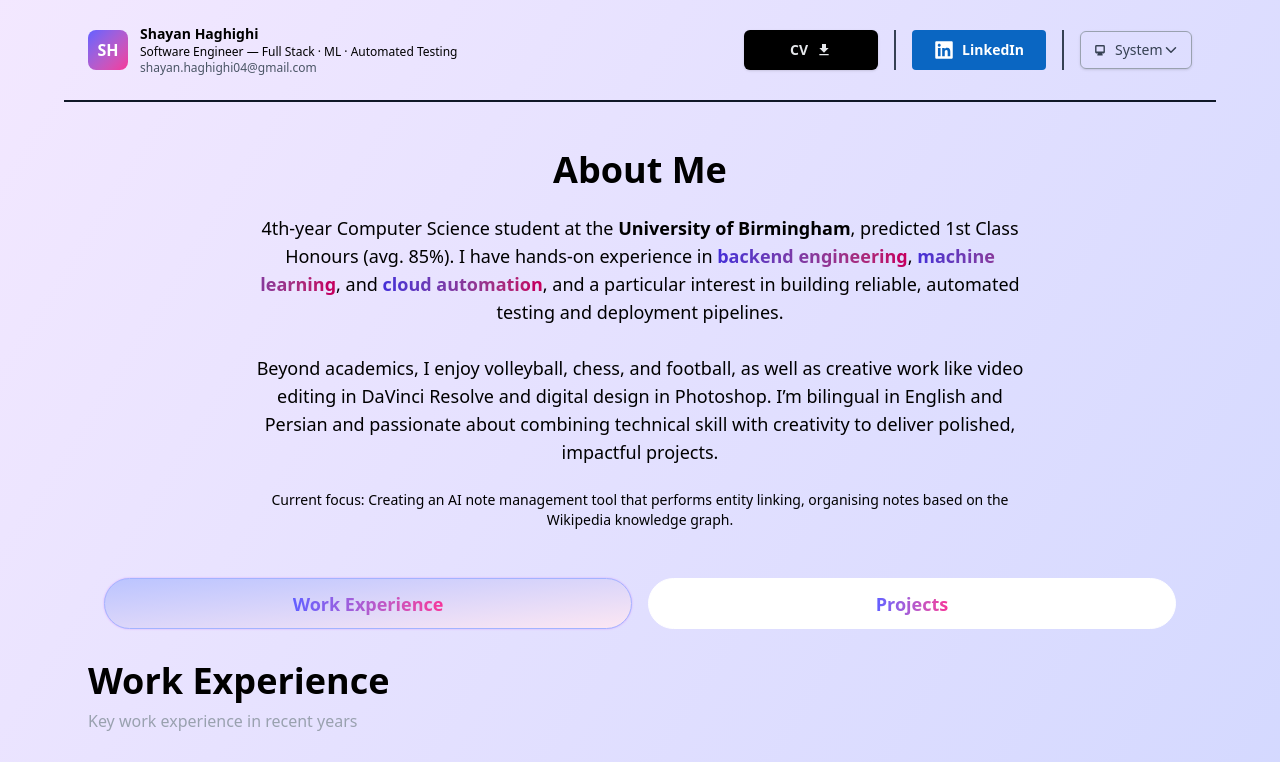
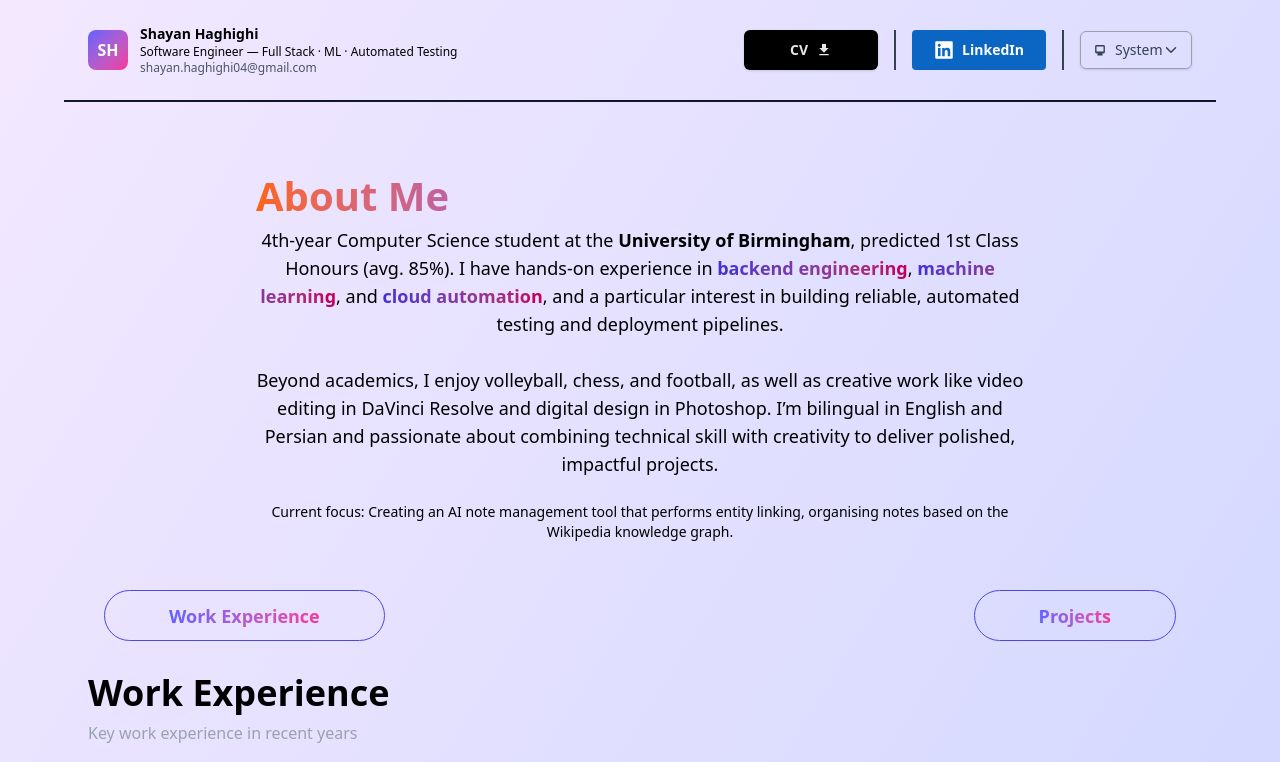
Before and after one commit to ShayanHaghighi/portfolio, a Next.js app: page / in a window 1280 px wide. Shown: the top 762 px of the page. Built offline with nearby package versions, Linux system fonts and the light colour scheme.

Commit message:
update colors

```diff
--- a/src/app/globals.css
+++ b/src/app/globals.css
@@ -3,30 +3,141 @@
 @custom-variant dark (&:where([data-theme=dark], [data-theme=dark] *));
 
 :root {
-    --background: #ffffff;
-    --foreground: #171717;
+  /* based on the "Catpuccin Machiatto" theme */
+  --theme-base00: 95.78% 0.006 264.5;
+  --theme-base01: 93.35% 0.009 264.5;
+  --theme-base02: 85.75% 0.014 268.5;
+  --theme-base03: 80.83% 0.017 271.2;
+  --theme-base04: 75.84% 0.02 273.2;
+  --theme-base05: 43.55% 0.043 279.3;
+  --theme-base06: 71.41% 0.105 33.1;
+  --theme-base07: 66.38% 0.175 273.1;
+  --theme-base08: 55.05% 0.216 19.81;
+  --theme-base09: 69.2% 0.204 42.43;
+  --theme-base0A: 71.4% 0.149 67.78;
+  --theme-base0B: 62.5% 0.177 140.4;
+  --theme-base0C: 60.23% 0.098 201.1;
+  --theme-base0D: 55.86% 0.226 262.1;
+  --theme-base0E: 55.47% 0.25 297;
+  --theme-base0F: 68.56% 0.126 20.87;
+  --theme-bg: 100% 0 0;
+  --theme-fg: 0% 0 0;
+}
+
+[data-theme="dark"] {
+  /* based on the "Catpuccin Mocha" theme */
+  --theme-base00: 24.29% 0.03 283.9;
+  --theme-base01: 21.55% 0.025 284.1;
+  --theme-base02: 32.4% 0.032 282;
+  --theme-base03: 40.37% 0.032 280.2;
+  --theme-base04: 47.65% 0.034 278.6;
+  --theme-base05: 87.87% 0.043 272.3;
+  --theme-base06: 92.26% 0.024 30.49;
+  --theme-base07: 81.66% 0.091 277.3;
+  --theme-base08: 75.56% 0.13 2.764;
+  --theme-base09: 82.37% 0.101 52.63;
+  --theme-base0A: 91.93% 0.07 86.53;
+  --theme-base0B: 85.77% 0.109 142.7;
+  --theme-base0C: 85.85% 0.079 182.7;
+  --theme-base0D: 76.64% 0.111 259.9;
+  --theme-base0E: 78.71% 0.119 304.8;
+  --theme-base0F: 87.97% 0.042 17.98;
+  --theme-fg: 100% 0 0;
+  --theme-bg: 0% 0 0;
 }
 
 @theme inline {
-    --color-background: var(--background);
-    --color-foreground: var(--foreground);
+  /* --color-*: initial; */
+  --color-base: oklch(var(--theme-bg));
+  --color-light: oklch(var(--theme-fg));
+
+  --color-blue: oklch(var(--theme-base0D));
+  /* rgb(15, 15, 32); */
+  --color-canvas-gradient-from: oklch(var(--theme-base00));
+  --color-canvas-gradient-to: oklch(var(--theme-base01));
+  --color-canvas-secondary: oklch(var(--theme-base02));
+
+  --color-text-primary: var(--color-light);
+  --color-text-inverse: oklch(var(--theme-base00));
+  --color-text-secondary: oklch(var(--theme-base05));
+  --color-text-tertiary: oklch(var(--theme-fg)/0.6);
+
+  --color-wex-company: var(--color-text-tertiary);
+  --color-wex-date: var(--color-text-tertiary);
+
+  --color-dropdown-border: oklch(var(--theme-base04));
+  --color-dropdown-bg: oklch(var(--theme-base00));
+  --color-dropdown-bg-selected: oklch(var(--theme-base02));
+  --color-dropdown-bg-hover: oklch(var(--theme-base03));
+
+  --color-text-title-1: oklch(var(--theme-base0E));
+  --color-text-title-2: oklch(var(--theme-base09));
+  --color-text-subtitle-1: oklch(var(--theme-base09));
+  --color-text-subtitle-2: oklch(var(--theme-base08));
+
+  --color-strong-1: oklch(var(--theme-base07));
+  --color-strong-2: oklch(var(--theme-base08));
+
+  --color-button-section-base: oklch(var(--theme-base01));
+  --color-section-text-selected: oklch(var(--theme-base00));
+  --color-section-1a: oklch(var(--theme-base09));
+  --color-section-1b: oklch(var(--theme-base08));
+  --color-section-2a: oklch(var(--theme-base0B));
+  --color-section-2b: oklch(var(--theme-base0C));
+
+  --color-button-secondary-bg: oklch(var(--theme-base00));
+  --color-button-secondary-text: oklch(var(--theme-base05));
+  --color-button-secondary-border: oklch(var(--theme-base03));
+  --color-button-secondary-border-hover: oklch(var(--theme-base09));
+
+  --color-button-cv-bg-1: oklch(var(--theme-base08));
+  --color-button-cv-bg-2: oklch(var(--theme-base09));
+  --color-button-linkedin-bg-1: oklch(var(--theme-base0C));
+  --color-button-linkedin-bg-2: oklch(var(--theme-base0D));
+
+  --color-timeline-blob: oklch(var(--theme-base0B));
+  --color-timeline-dash: oklch(var(--theme-base03));
+
+  --color-tags-bg: oklch(var(--theme-base02)/0.3);
+  --color-tags-border: oklch(var(--theme-base04));
+  --color-tags-hover-border: oklch(var(--theme-base09));
+  --color-tags-text: oklch(var(--theme-base05));
+
+  --color-block-bg-1: oklch(var(--theme-base00)/1);
+  --color-block-bg-2: oklch(var(--theme-base00)/1);
+  --color-block-border: oklch(var(--theme-base09));
+
+  --color-code-bg: oklch(var(--theme-base00));
+  --color-code-text: oklch(var(--theme-base00));
+  --color-code-copy-bg: oklch(var(--theme-base00));
+  --color-code-copy-fg: oklch(var(--theme-base00));
 }
 
-@theme {
-    --font-code: "Mono", sans-serif;
+h1 {
+  color: transparent;
+  background-image: linear-gradient(
+    to left,
+    var(--color-text-title-1) 0%,
+    var(--color-text-title-2) 100%
+  );
+  background-size: 200% 100%;
+  background-clip: text;
+  width: fit-content;
+  margin-bottom: 0.5rem;
+  margin-top: 1.5rem;
+  font-size: 2.5rem;
+  font-weight: bold;
 }
 
-@media (prefers-color-scheme: dark) {
-    :root {
-        /*--background: #0a0a0a;*/
-        /*--foreground: #ededed;*/
-    }
-}
+/* h2 { */
+/*   color: var(--color-text-subtitle-1); */
+/*   font-size: 2.25rem; */
+/* } */
 
 body {
-    /*background: var(--background);*/
-    /*color: var(--foreground);*/
-    font-family: system-ui, sans-serif, "Apple Color Emoji", "Segoe UI Emoji", "Segoe UI Symbol", "Noto Color Emoji";
+  font-family:
+    system-ui, sans-serif, "Apple Color Emoji", "Segoe UI Emoji",
+    "Segoe UI Symbol", "Noto Color Emoji";
 }
 
 .fade-up-on-view {
@@ -53,51 +164,114 @@ body {
 
 .fade-up-once {
   animation: fade-up-keyframes 0.6s ease-out forwards;
-    animation-iteration-count: 1
+  animation-iteration-count: 1;
+}
+
+.section-header-1 {
+  background-image: linear-gradient(
+    to left,
+    var(--color-section-1b) 0%,
+    var(--color-section-1a) 100%
+  );
+  color: transparent;
+  width: fit-content;
+  background-clip: text;
+}
+
+.section-header-2 {
+  background-image: linear-gradient(
+    to left,
+    var(--color-section-2b) 0%,
+    var(--color-section-2a) 100%
+  );
+  color: transparent;
+  width: fit-content;
+  background-clip: text;
+}
+
+.section-button {
+  width: fit-content;
+  padding: 0 4rem;
+  display: flex;
+  font-size: 2.25rem;
+  font-weight: 700;
+  flex-direction: row;
+  align-items: center;
+  justify-content: between;
+  gap: 0.5em;
+  padding-block: 0.75em;
+  cursor: pointer;
+  font-size: 0.875em;
+  border-width: 0.1rem;
+  border-radius: calc(infinity * 1px);
+  border-style: solid;
+}
+
+.section-button-1-unselected {
+  color: var(--color-section-1a);
+  background-color: transparent;
+  border-color: var(--color-section-1a);
+}
+
+.section-button-1-unselected:hover {
+  color: var(--color-section-text-selected);
+  border-color: transparent;
+
+  background-image: linear-gradient(
+    to left,
+    var(--color-section-1b) 0%,
+    var(--color-section-1a) 100%
+  );
+  background-size: 120% 100%;
+  background-position: center;
+}
+
+.section-button-1-selected {
+  border-color: transparent;
+
+  color: var(--color-section-text-selected);
+  background-image: linear-gradient(
+    to left,
+    var(--color-section-1a) 0%,
+    var(--color-section-1b) 100%
+  );
+  background-size: 120% 100%;
+  background-position: center;
+}
+
+.section-button-2-unselected {
+  background-color: transparent;
+  color: var(--color-section-2a);
+  border-color: var(--color-section-2a);
+}
+
+.section-button-2-unselected:hover {
+  border-color: transparent;
+
+  background-image: linear-gradient(
+    to left,
+    var(--color-section-2b) 0%,
+    var(--color-section-2a) 100%
+  );
+  background-size: 120% 100%;
+  background-position: center;
+  color: var(--color-section-text-selected);
+}
+
+.section-button-2-selected {
+  border-color: transparent;
+
+  background-image: linear-gradient(
+    to left,
+    var(--color-section-2a) 0%,
+    var(--color-section-2b) 80%
+  );
+  background-size: 120% 100%;
+  background-position: center;
+  color: var(--color-section-text-selected);
 }
 
 :root {
-    --bg-color: white;
-    --text-color: black;
-}
-
-/* Dark theme */
-[data-theme='dark'] {
-    --bg-color: #000000;
-    --text-color: white;
-}
-
-
-.section-button {
-    width: 100%;
-    display: flex;
-    flex-direction: row;
-    align-items: center;
-    justify-content: center;
-    gap: 0.5em;
-    padding-block: 0.75em;
-    cursor: pointer;
-    border: solid white 1px;
-    font-size: 0.875em;
-    transition: all 0.6s ease-out;
-    background-color: var(--section-button-default-bg);
-
-}
-
-.section-button:hover {
-    background-image: linear-gradient(to bottom left, var(--section-button-hover-color-1), var(--section-button-hover-color-2));
-    border-color: var(--section-button-hover-border-color);
-    box-shadow: 0 0 3px var(--section-button-shadow-color);
-
-}
-
-.section-button-selected{
-    background-image: linear-gradient(to bottom right,var(--section-button-selected-color-1), var(--section-button-selected-color-2));
-    border-color: var(--section-button-selected-border-color);
-    box-shadow: 0 0 2px var(--section-button-shadow-color);
-
-}
-:root{
   --section-button-default-bg: white;
   --section-button-hover-color-1: oklch(0.927 0.032 274.121);
   --section-button-hover-color-2: oklch(0.938 0.022 344.22);
@@ -107,7 +281,7 @@ body {
   --section-button-selected-color-2: oklch(94.8% 0.028 342.258);
   --section-button-selected-border-color: oklch(78.5% 0.115 274.713);
 }
-[data-theme='dark'] {
+[data-theme="dark"] {
   --section-button-default-bg: transparent;
   --section-button-hover-color-1: oklch(20.8% 0.042 265.755);
   --section-button-hover-color-2: oklch(37.9% 0.146 265.522);
@@ -117,7 +291,6 @@ body {
   --section-button-selected-color-2: oklch(28.2% 0.091 267.935);
   --section-button-selected-border-color: oklch(78.5% 0.115 274.713);
 }
-
 
 /*.def{*/
 /*    color:var(--text-color);*/
--- a/src/app/project/[id]/styles/markdown-styles.css
+++ b/src/app/project/[id]/styles/markdown-styles.css
@@ -1,55 +1,69 @@
 /* Headings */
 
 :root {
-    --default-font-size: 1rem;
-    font-size:var(--default-font-size);
-
-    --black: #000000;
-    --white: #FFFFFF;
-    --light: rgba(0, 0, 0, 0.49);
-    --dark: rgba(48, 48, 48, 0.66);
-    --code-bg: rgba(255, 255, 255, 0.66);
-    --code-color: rgb(30, 30, 30);
-    --light-pink-1: #ff70a2;
-    --light-pink-2: #bb5cff;
-
+  font-size: var(--default-font-size);
+  /**/
+  /*   --light: rgba(0, 0, 0, 0.49); */
+  /*   --dark: rgba(48, 48, 48, 0.66); */
+  /*   --code-bg: rgba(255, 255, 255, 0.66); */
+  /*   --code-color: rgb(30, 30, 30); */
+  /*   --light-pink-1: #ff70a2; */
+  /*   --light-pink-2: #bb5cff; */
+  /* } */
+  /**/
+  /* html[data-theme="dark"] { */
+  /*   --code-bg: rgba(44, 44, 44, 0.46); */
+  /*   --black: #ffffff; */
+  /*   --white: #000000; */
+  /*   --light: rgba(255, 255, 255, 0.49); */
+  /*   --dark: rgba(255, 255, 255, 0.66); */
+  /*   --code-color: rgb(220, 220, 220); */
+  /*   --light-pink-1: #ffc7e0; */
+  /*   --light-pink-2: #eacdff; */
 }
 
-html[data-theme='dark'] {
-    --code-bg: rgba(44, 44, 44, 0.46);
-    --black: #FFFFFF;
-    --white: #000000;
-    --light: rgba(255, 255, 255, 0.49);
-    --dark: rgba(255, 255, 255, 0.66);
-    --code-color: rgb(220, 220, 220);
-    --light-pink-1: #ffc7e0;
-    --light-pink-2: #eacdff;
-}
-
-h1 {
-    font-size: 2rem;
-    margin-bottom: 1rem;
-    margin-top: 2rem;
-    font-weight: bolder;
-    background-image: linear-gradient(to right, #e85db1, #c675f9);
-    background-clip: text;
-    color: rgba(0, 0, 0, 0);
-    width: fit-content;
+@theme inline {
+  --default-font-size: 1rem;
+  --code-bg: oklch(var(--theme-base00));
+  --color-table-cell-border: oklch(var(--theme-base02));
+  --color-line-break: oklch(var(--theme-base04));
+  --color-img-text: oklch(var(--theme-base04));
+  --light-shadow: rgba(0, 0, 0, 0.1);
+  --table-border: oklch(var(--theme-base04));
+  --table-cell-bg: oklch(var(--theme-base00));
+  --table-cell-strong-1: oklch(var(--theme-base09));
+  --table-cell-strong-2: oklch(var(--theme-base0A));
+  --table-cell-shadow: oklch(var(--theme-base0F));
+  --u-list-border: oklch(var(--theme-base07));
+  --o-list-border: oklch(var(--theme-base07));
 }
 
 h2 {
   font-size: 1.5rem;
   margin-bottom: 0.5rem;
   padding-left: 0.25rem;
-    /*color: #d5a1ff;*/
+  /* color: #d5a1ff; */
+  /* color: var(--color-text-title); */
   font-weight: bold;
   padding-top: 0.5rem;
+  color: transparent;
+  background-image: linear-gradient(
+    to left,
+    var(--color-text-subtitle-1) 0%,
+    var(--color-text-subtitle-2) 100%
+  );
+  width: fit-content;
+  background-clip: text;
 }
 
 /* Text */
 
 strong {
-    background-image: linear-gradient(to right, var(--light-pink-1), var(--light-pink-2));
+  background-image: linear-gradient(
+    to right,
+    var(--color-strong-1),
+    var(--color-strong-2)
+  );
   background-clip: text;
   color: rgba(0, 0, 0, 0);
 }
@@ -64,16 +78,16 @@ strong {
   margin: 3rem 0;
 }
 
-.img-text{
+.img-text {
   font-style: italic;
-    color: var(--dark);
+  color: var(--color-img-text);
 }
 
-img{
+img {
   margin: 0 auto;
   width: 30rem;
   padding-bottom: 0.5rem;
-    border-bottom: .1rem solid var(--dark);
+  border-bottom: 0.1rem solid var(--color-img-text);
 }
 
 /* Tables */
@@ -84,41 +98,44 @@ table {
   display: flex;
   flex-direction: column;
   align-items: center;
-    box-shadow: 5px 5px 5px rgba(0, 0, 0, 0.46);
-    border: .2rem solid rgba(132, 127, 151, 0.78);
-    border-radius: 0.1rem;
+  box-shadow: 5px 5px 5px var(--light-shadow);
+  border: 0.2rem solid var(--table-border);
+  border-radius: 0.2rem;
 }
 
-
-
-td{
+td {
   width: 3rem;
   height: 3rem;
   font-family: monospace;
-    border: .1rem solid var(--light);
+  border: 0.1rem solid var(--color-table-cell-border);
   text-align: center;
   padding: 0.5rem 0.5rem;
-    background-color: rgba(255, 255, 255, 0.03);
+  background-color: var(--table-cell-bg);
 }
-@media (width <= 600px){
+
+@media (width <= 600px) {
   td {
     width: 1.5rem;
     height: 1.5rem;
     padding: 0;
-        font-size: .75rem;
-
+    font-size: 0.75rem;
   }
 }
 td strong {
-    text-shadow: 0 0 1rem #ffc9c9;
+  text-shadow: 0 0 1rem var(--table-cell-shadow);
   font-size: 1rem;
-
+  background-image: linear-gradient(
+    to right,
+    var(--table-cell-strong-1),
+    var(--table-cell-strong-2)
+  );
+  background-clip: text;
+  color: transparent;
 }
 
 /* Code */
 
 pre {
-
   background: var(--code-bg);
   color: var(--code-color);
   border-radius: 0.5rem;
@@ -126,7 +143,7 @@ pre {
   margin-top: 1rem;
   display: flex;
   justify-content: space-between;
-    box-shadow: 5px 5px 5px rgba(0, 0, 0, 0.46);
+  box-shadow: 5px 5px 5px var(--light-shadow);
 }
 
 code {
@@ -140,46 +157,40 @@ code {
 
 hr {
   margin: 1rem 0;
-    color: var(--dark);
+  color: var(--color-line-break);
 }
 
 /* Lists */
 
 ul {
-    border-left: 0.1rem solid var(--black);
+  border-left: 0.1rem solid var(--u-list-border);
   margin: 1rem 0;
 }
-
-
 
 li {
   --top-spacing: calc(var(--default-font-size) * 0.75);
 }
 
-ul li{
+ul li {
   --left-gap: 2rem;
   margin-left: var(--left-gap);
   position: relative;
   padding-top: 0.5rem;
 }
 
-
-
-
 ul li:before {
-    left:calc(var(--left-gap) * -1);
-    transform:translateY(var(--top-spacing));
+  left: calc(var(--left-gap) * -1);
+  transform: translateY(var(--top-spacing));
   position: absolute;
   height: 100%;
   width: 1rem;
   content: "";
-    border-top: 0.1rem solid var(--black);
+  border-top: 0.1rem solid var(--u-list-border);
 }
 
 @media (width <= 40rem) {
   ul li {
     min-height: 3rem;
-
   }
 }
 
@@ -187,21 +198,21 @@ ol {
   margin: 2rem;
 }
 
-ol li{
+ol li {
   --left-gap: 1.5rem;
   margin-left: var(--left-gap);
   position: relative;
 }
 
 ol li:before {
-    left:calc(var(--left-gap) * -1);
-    top:var(--top-spacing);
-    transform:translateY(-50%);
+  left: calc(var(--left-gap) * -1);
+  top: var(--top-spacing);
+  transform: translateY(-50%);
   position: absolute;
   height: 0.5rem;
   width: 0.5rem;
   content: "";
   rotate: 45deg;
-    border-top: 0.2rem solid var(--black);
-    border-right: 0.2rem solid var(--black);
+  border-top: 0.2rem solid var(--o-list-border);
+  border-right: 0.2rem solid var(--o-list-border);
 }
```
Also changed, not shown: src/app/project/[id]/styles/copy-button.css (+12 -21 lines). Lines whose indentation alone changed are shown as unchanged.
